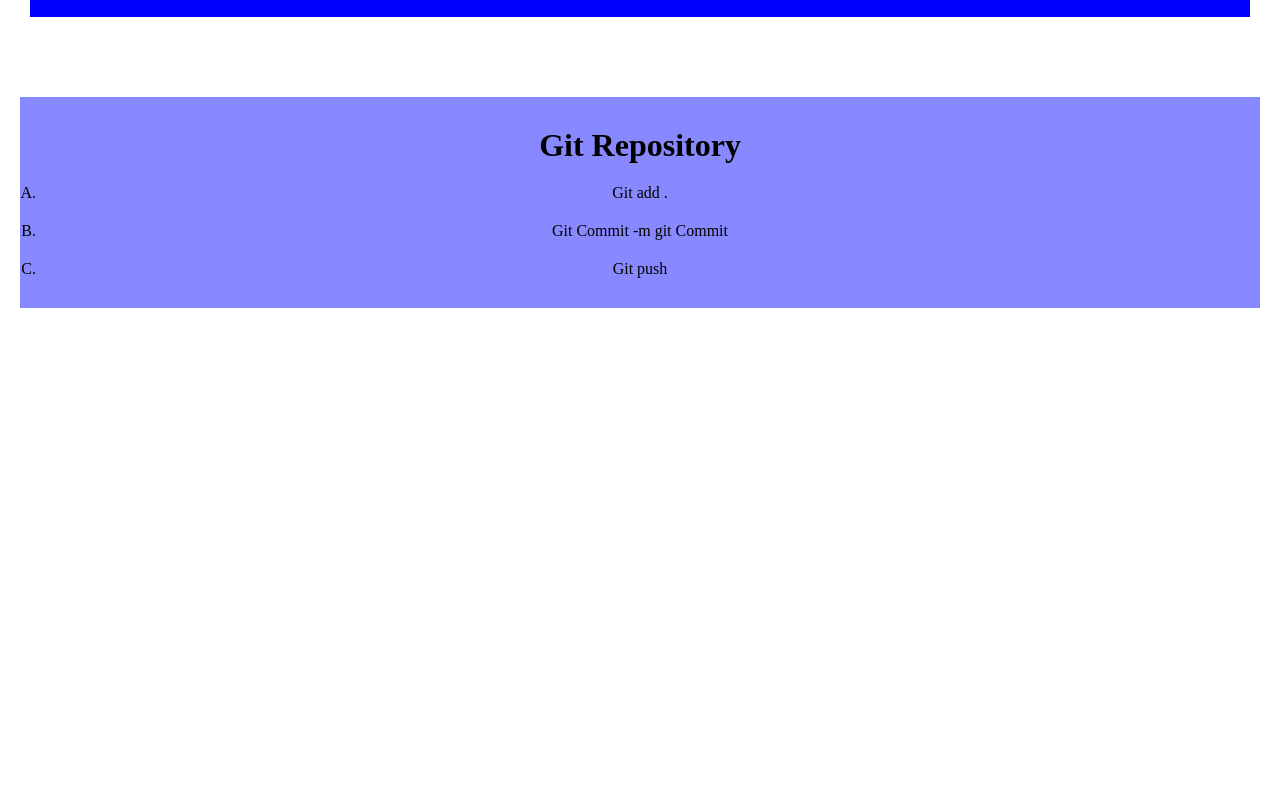
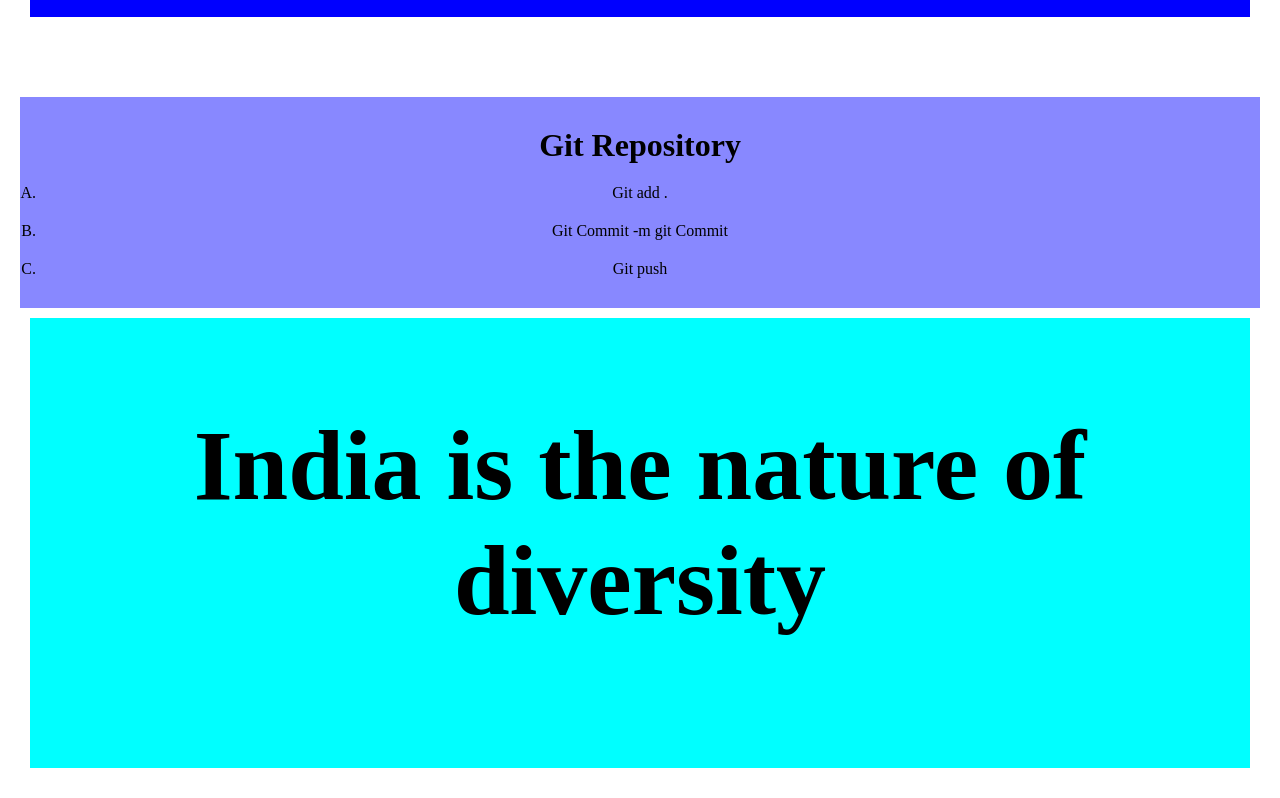
Before and after one commit to prodesignmax18/github-project, a plain HTML site: page index.html in a window 1280 px wide. Shown: the part 961-1759 px from the top of the page. Before the commit the page ends 1289 px from the top, so only its background shows below. Drawn offline with Linux system fonts and the light colour scheme.

Commit message:
second committed

```diff
--- a/index.html
+++ b/index.html
@@ -31,5 +31,8 @@
         <li>Git Commit -m git Commit</li>
         <li>Git push</li>
     </ol>
+    <div>
+        <h1 class="giti">India is the nature of diversity </h1>
+    </div>
 </body>
 </html>
```
